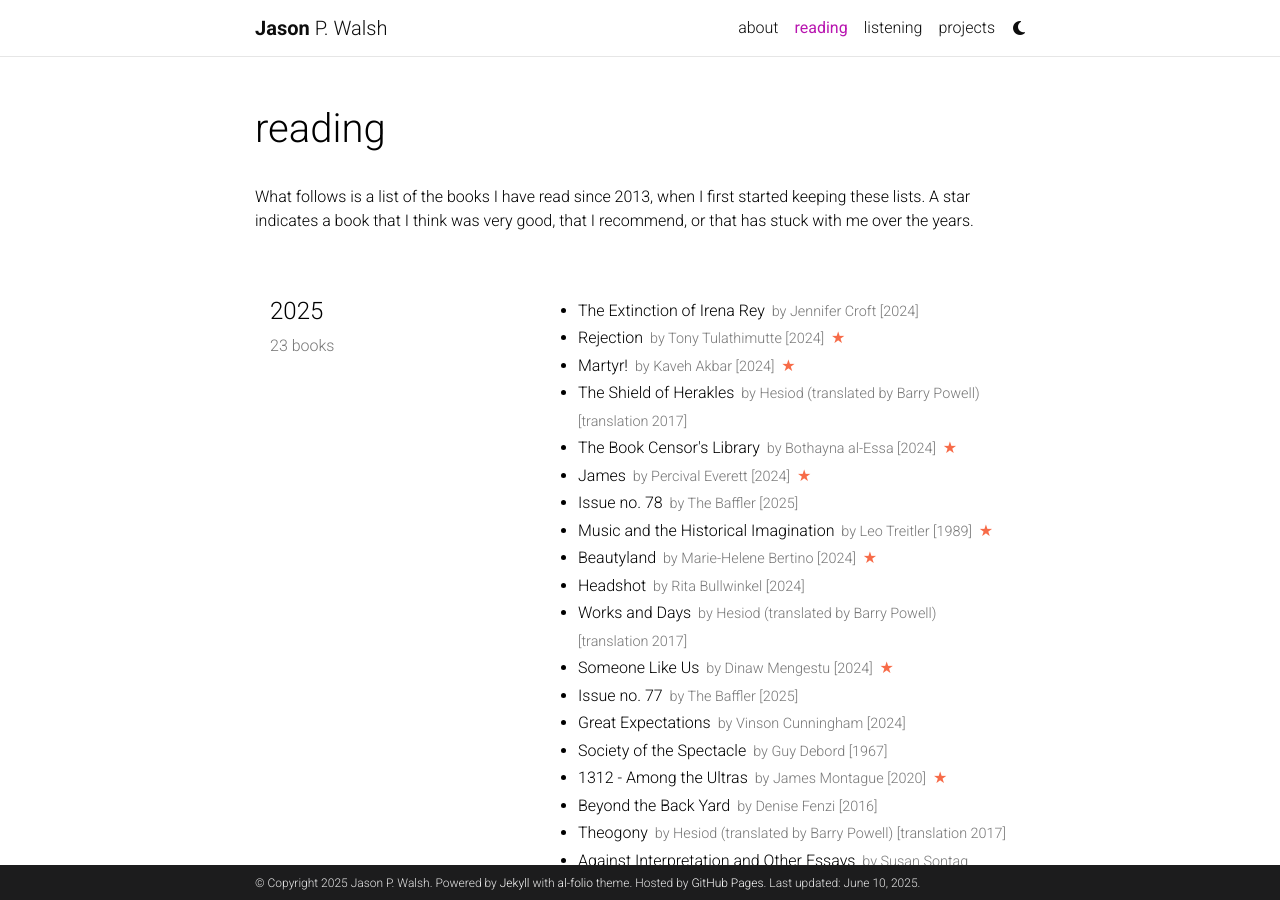
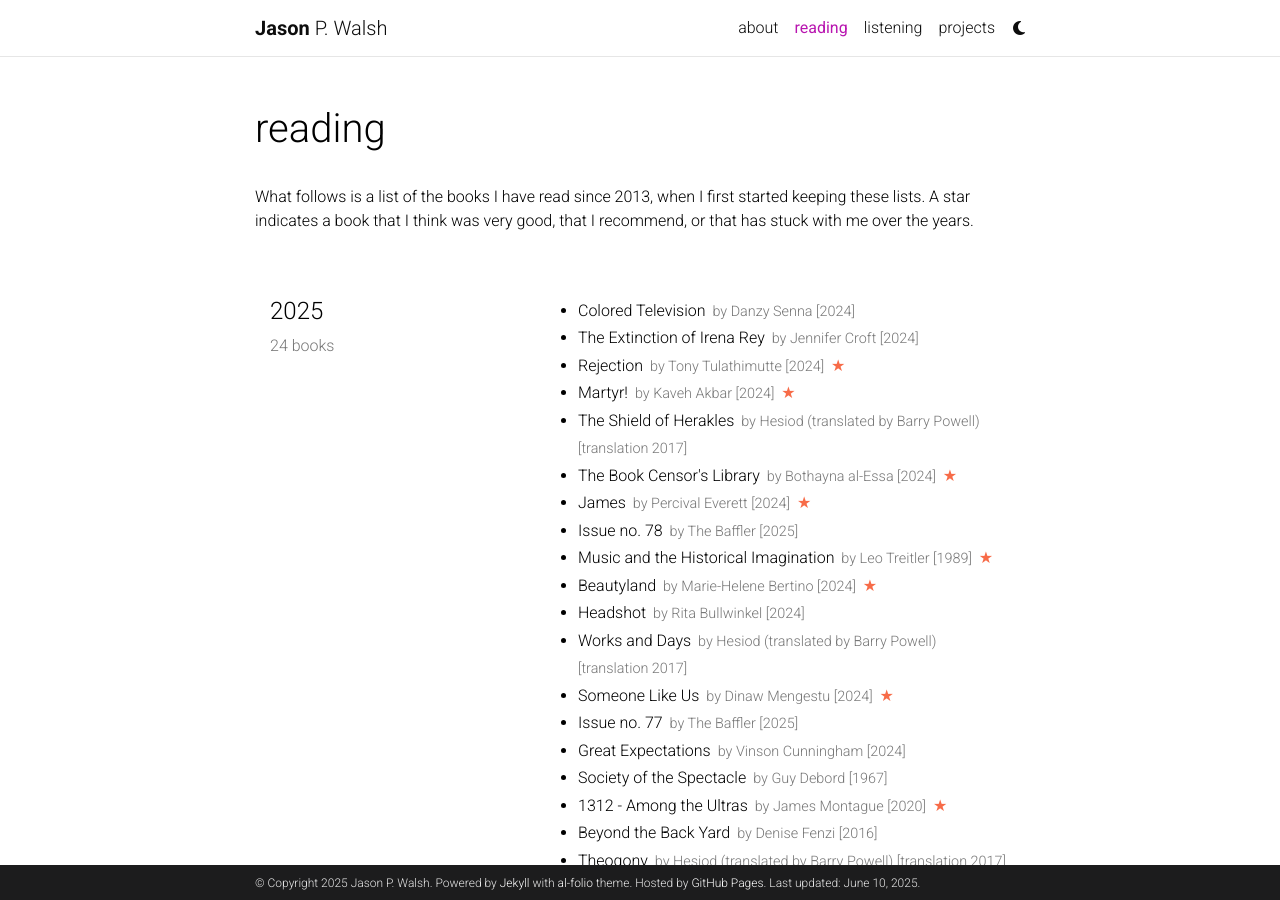
Before and after one commit to jwals23/jwals23.github.io, a Jekyll site: the page built from _pages/reading.md, in a window 1280 px wide and 900 px high. Built offline with Jekyll 4.4.1, drawn with Linux system fonts in a browser that asks for light colours; comment, search, counter and statistics services are not loaded; a style sheet for code colours, icons or effects is not loaded.

Commit message:
Update reading.yml

```diff
--- a/_data/reading.yml
+++ b/_data/reading.yml
@@ -1,6 +1,10 @@
 list:
   - year: "2025"
     books:
+      - title: Colored Television
+        author: Danzy Senna
+        year: 2024
+
       - title: The Extinction of Irena Rey
         author: Jennifer Croft
         year: 2024
```
